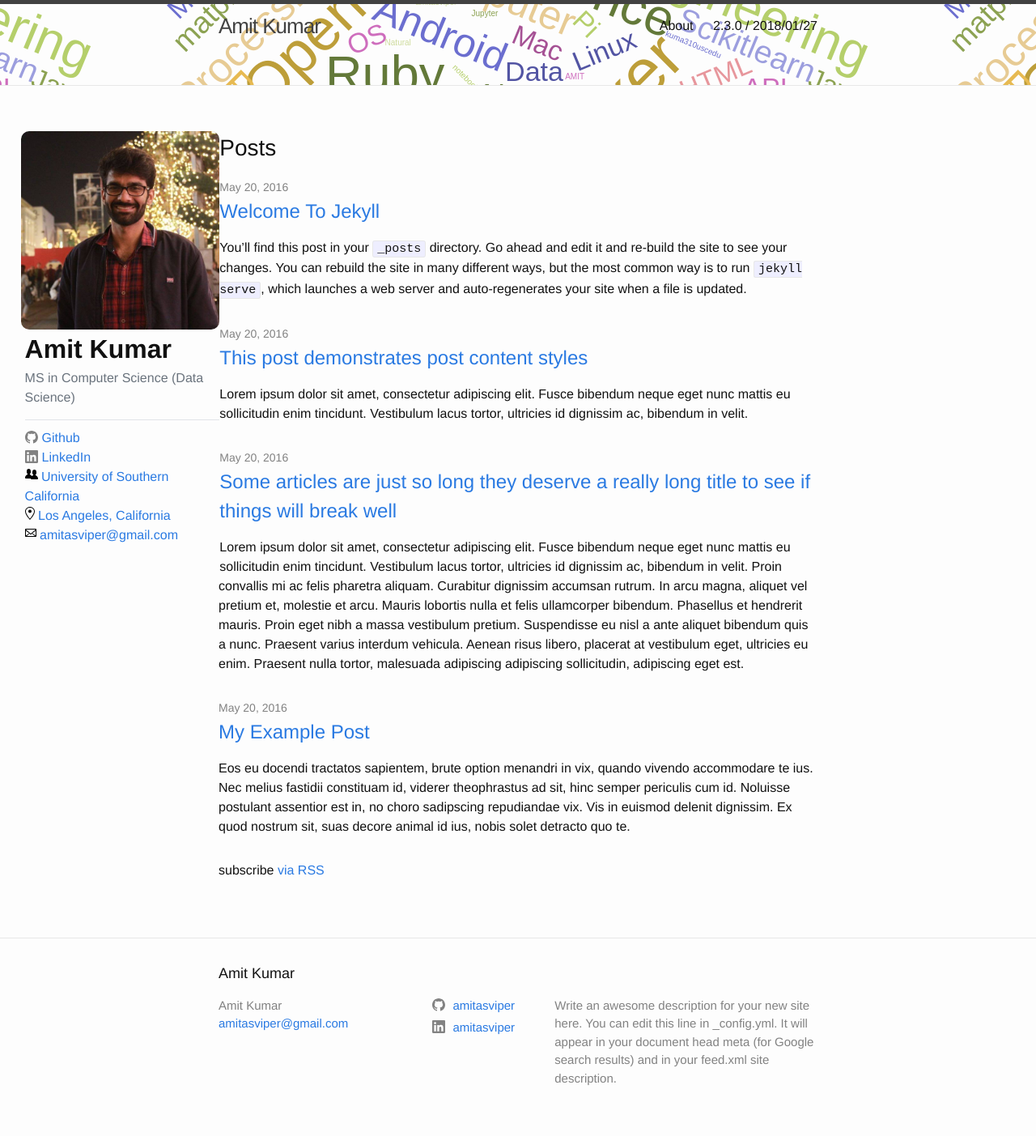
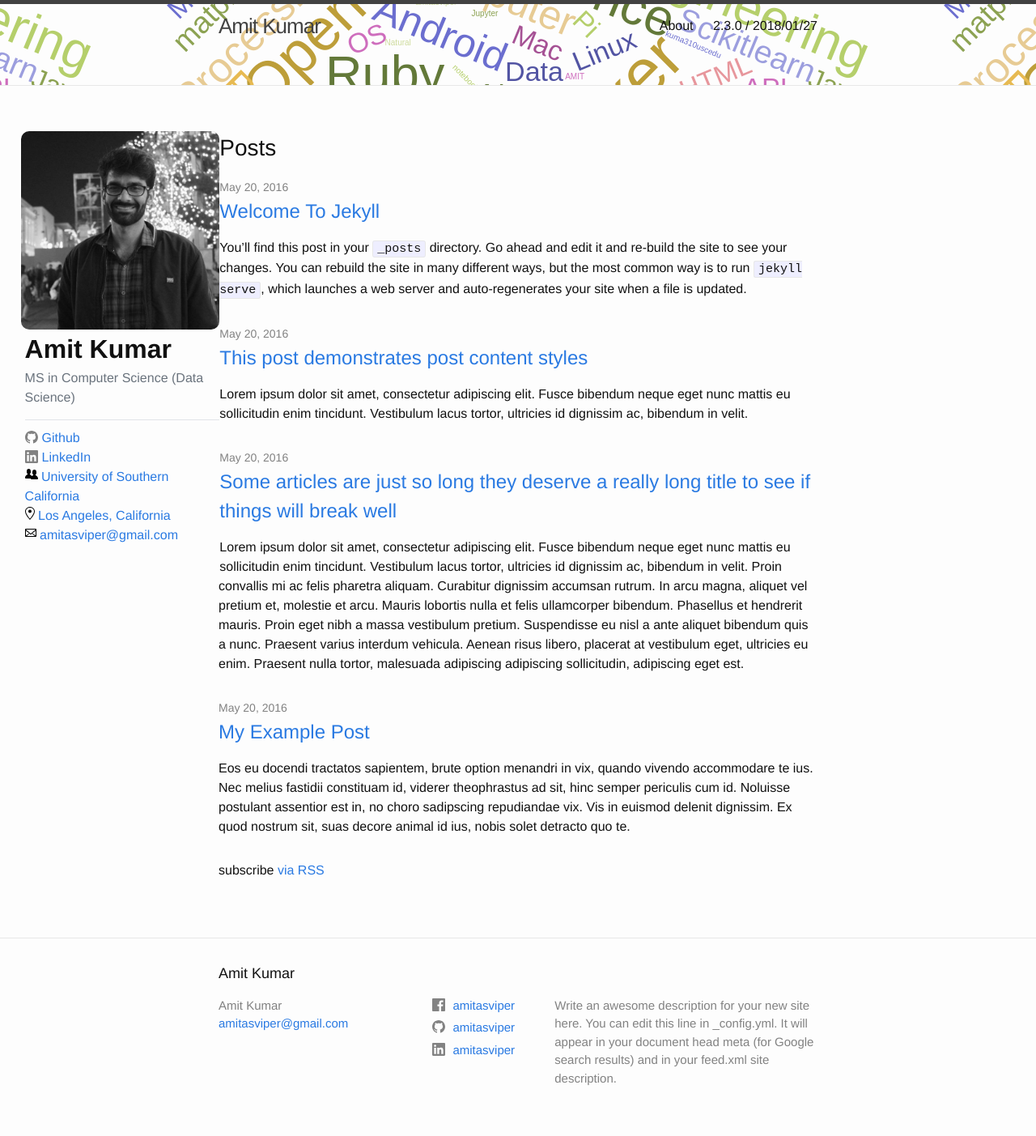
Before and after one commit to amitasviper/amitasviper.github.io, a Jekyll site: the page built from index.md, in a window 1280 px wide. Shown: the whole page at 81% size. Built offline with Jekyll 4.4.1, drawn with Linux system fonts in a browser that asks for light colours.

Commit message:
Update profile pic

```diff
--- a/_config.yml
+++ b/_config.yml
@@ -11,7 +11,7 @@ description: > # this means to ignore newlines until "baseurl:"
 github_username:  amitasviper
 #rss: rss
 #dribbble_username: jekyll
-#facebook_username: amitasviper
+facebook_username: amitasviper
 #flickr_username: jekyll
 #instagram_username: amitasviper
 linkedin_username: amitasviper
--- a/_layouts/default.html
+++ b/_layouts/default.html
@@ -10,7 +10,7 @@
     <main class="page-content" aria-label="Content">
       <div class="main-content">
         <div class="sidebar" id="sidebar">
-          <img src="{{ "/assets/profile.jpeg" | relative_url }}" class="profile-img">
+          <a target="_blank" href="https://www.facebook.com/amitasviper"><img src="" id="profile-img"></a>
           <div style="padding-left: 5px;">
             <div style="padding-bottom: 15px;">
               <h1 style="margin: 0px;"><b>Amit Kumar</b></h1>
@@ -42,6 +42,11 @@
           </div>
         </div>
 
+        <!-- <div style="float: right; width: 30%;">
+          <div class="github-widget" data-username="amitasviper" style="max-width: 300px; float: right;"></div>
+          <script src="https://unpkg.com/github-card@1.2.1/dist/widget.js"></script>
+        </div> -->
+
 
         <div class="wrapper">
           {{ content }}
--- a/_sass/minima/_layout.scss
+++ b/_sass/minima/_layout.scss
@@ -265,3 +265,14 @@
 .profile-img {
   border-radius: 10px;
 }
+
+
+#profile-img {
+  border-radius: 10px;
+   content: url("/assets/profilebw.jpeg");
+}
+
+#profile-img:hover {
+  border-radius: 10px;
+  content: url("/assets/profile.jpeg");
+}
```
Also changed, not shown: assets/profilebw.jpeg (added).
